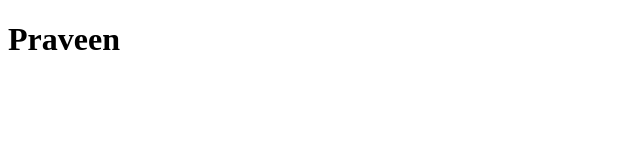
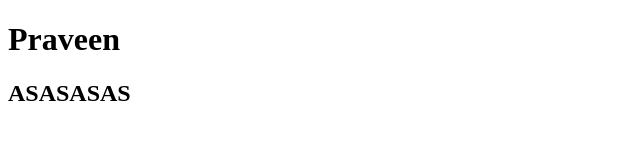
Before and after one commit to Praveens431/C-project, a plain HTML site: page index.html in a window 1280 px wide. Shown: the whole page, without its empty margins (0-640 px from the left). Drawn offline with Linux system fonts and the light colour scheme.

Commit message:
MODIFIED

```diff
--- a/index.html
+++ b/index.html
@@ -7,5 +7,5 @@
 </head>
 <body>
     <h1>Praveen</h1>
-</body>
+    <h2>ASASASAS</h2>
 </html>
```
